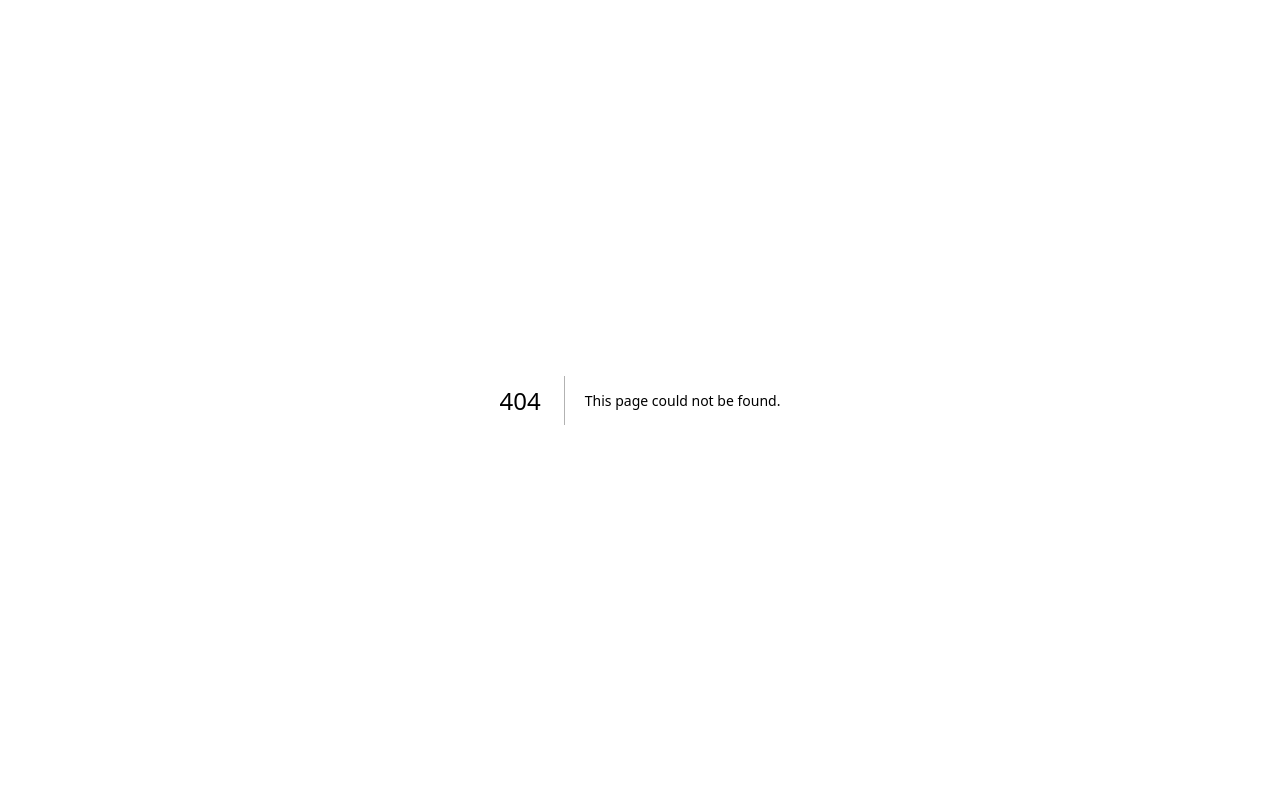
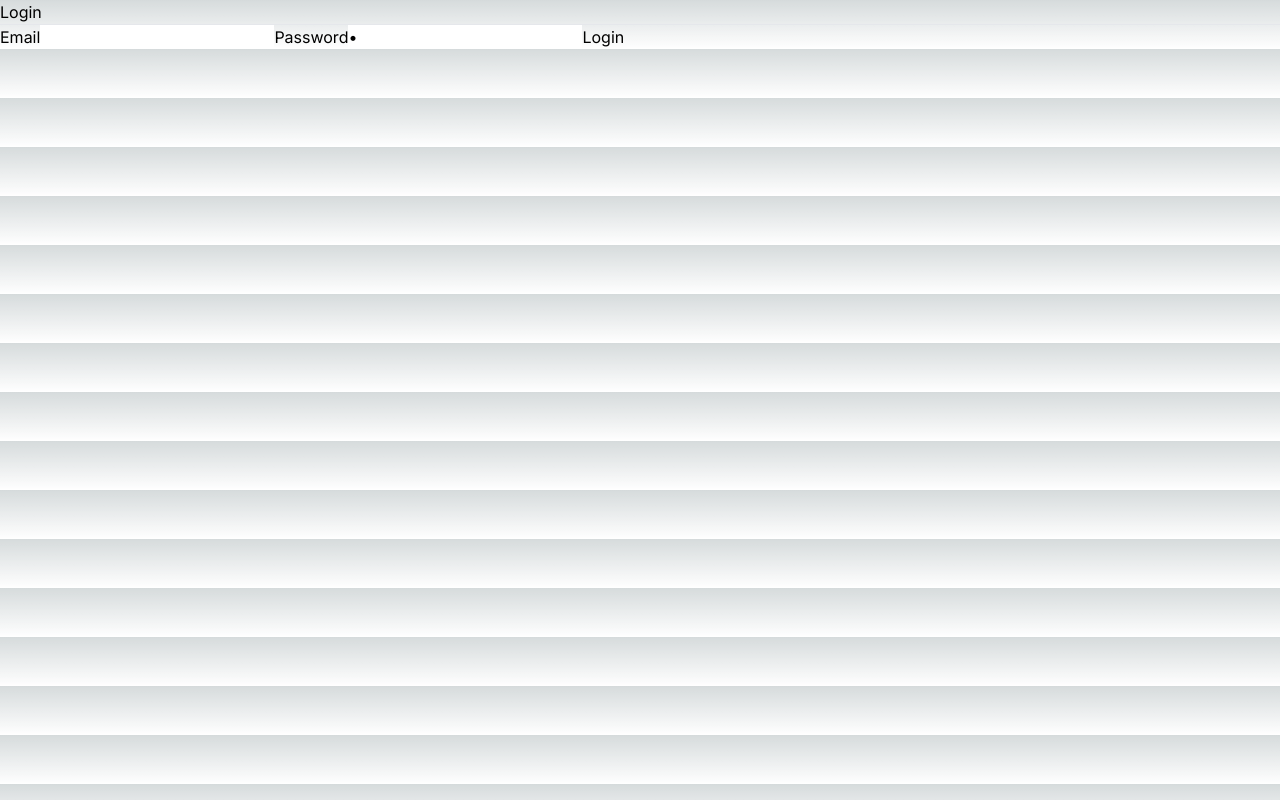
Before and after one commit to WinnieThomas/Nextjs-fullstack-app, a Next.js app: page /login in a window 1280 px wide. Before the commit this address had no page. Built offline with nearby package versions, Linux system fonts and the light colour scheme.

Commit message:
added initial folder to work on signup and login

```diff
--- a/package.json
+++ b/package.json
@@ -13,12 +13,18 @@
     "@types/react": "18.2.21",
     "@types/react-dom": "18.2.7",
     "autoprefixer": "10.4.15",
+    "axios": "^1.5.0",
+    "bcryptjs": "^2.4.3",
     "eslint": "8.48.0",
     "eslint-config-next": "13.4.19",
+    "jsonwebtoken": "^9.0.2",
+    "mongoose": "^7.5.0",
     "next": "13.4.19",
+    "nodemailer": "^6.9.4",
     "postcss": "8.4.29",
     "react": "18.2.0",
     "react-dom": "18.2.0",
+    "react-hot-toast": "^2.4.1",
     "tailwindcss": "3.3.3",
     "typescript": "5.2.2"
   }
--- /dev/null
+++ b/src/app/login/page.tsx
@@ -0,0 +1,36 @@
+"use client"
+import React from 'react';
+import {useRouter} from 'next/navigation';
+import Link from 'next/link'
+import {axios} from 'axios';
+
+
+const loginPage = () => {
+  const[user,setUser] = React.useState({
+    email:" ",
+    password: " ",
+  });
+
+  const onLogin = async() =>{
+
+  };
+
+  return (
+    <div>
+      <h1>Login</h1>
+      <hr/>
+      <label htmlFor='email'>Email</label>
+      <input id='email'
+      type='text' placeholder='Email'
+      value={user.email} onChange={(e)=>setUser({...user,email:e.target.value})}/>
+      <label htmlFor='password'>Password</label>
+      <input id='password'
+      type='password' placeholder='password'
+      value={user.password} onChange={(e)=>setUser({...user,password:e.target.value})}/>
+      <button onClick={onLogin}>Login</button>
+
+    </div>
+  )
+}
+
+export default loginPage;
--- /dev/null
+++ b/src/app/profile/[id]/page.tsx
@@ -0,0 +1,12 @@
+import React from 'react'
+
+const userProfile = ({params}: any ) => {
+  return (
+    <div>
+      <h1>Profile Page</h1>
+      <p>User Profile id {params.id}</p>
+    </div>
+  )
+}
+
+export default userProfile
--- /dev/null
+++ b/src/app/profile/page.tsx
@@ -0,0 +1,11 @@
+import React from 'react'
+
+const profilePage = () => {
+  return (
+    <div>
+      <h1>Profile Page</h1>
+    </div>
+  )
+}
+
+export default profilePage;
--- /dev/null
+++ b/src/app/signup/page.tsx
@@ -0,0 +1,41 @@
+"use client"
+import React from 'react';
+import {useRouter} from 'next/navigation';
+import Link from 'next/link'
+import {axios} from 'axios';
+
+
+const signup = () => {
+  const[user,setUser] = React.useState({
+    email:" ",
+    password: " ",
+    username: " ",
+  });
+
+  const onSignup = async() =>{
+
+  };
+
+  return (
+    <div>
+      <h1>Sign up</h1>
+      <hr/>
+      <label htmlFor='username'>Username</label>
+      <input id='username'
+      type='text' placeholder='Username'
+      value={user.username} onChange={(e)=>setUser({...user,username:e.target.value})}/>
+      <label htmlFor='email'>Email</label>
+      <input id='email'
+      type='text' placeholder='Email'
+      value={user.email} onChange={(e)=>setUser({...user,email:e.target.value})}/>
+      <label htmlFor='password'>Password</label>
+      <input id='password'
+      type='password' placeholder='password'
+      value={user.password} onChange={(e)=>setUser({...user,password:e.target.value})}/>
+      <button onClick={onSignup}>Signup</button>
+
+    </div>
+  )
+}
+
+export default signup;
```
Also changed, not shown: src/dbConfig/dbConfig.ts (added, +18 -0 lines), src/app/api/signup/route.ts (added), src/app/api/users/login/route.ts (added), 2 other files (tests, documents, lock files or other folders).
